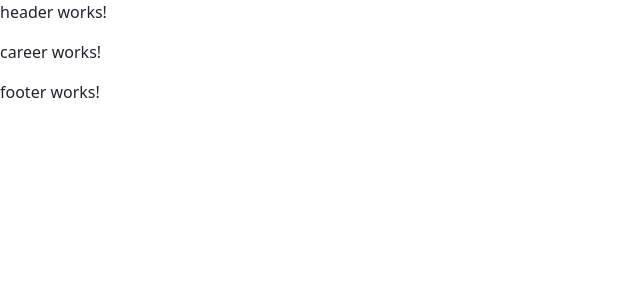
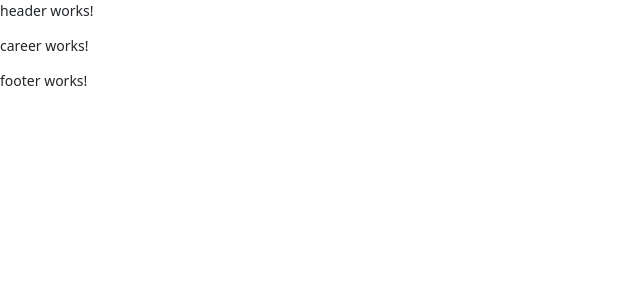
Before and after one commit to nanhngocanh/facenet-rpa-web, an Angular app: page / in a window 1280 px wide. Shown: the top 300 px of the page, without its empty margins (0-640 px from the left). Built offline with nearby package versions, Linux system fonts and the light colour scheme.

Commit message:
add style.css

```diff
--- a/src/app/components/button/button.component.css
+++ b/src/app/components/button/button.component.css
@@ -0,0 +1,16 @@
+.btn{
+    font-size: 1.1rem;
+    text-transform: uppercase;
+    color: rgb(0, 190, 125);
+    padding: 15px 35px 15px 35px;
+    border-color: #00BE7D;
+    border-radius: 30px 30px 30px 30px;
+    font-weight: bold;
+    border-width: 2px;
+    transition: 0.4s;
+}
+
+.btn:hover {
+    color: #fff;
+    background-color: #00BE7D;
+}
--- a/src/app/components/button/button.component.html
+++ b/src/app/components/button/button.component.html
@@ -1 +1 @@
-<p>button works!</p>
+<button class="btn">Content</button>
--- a/src/styles.css
+++ b/src/styles.css
@@ -1 +1,123 @@
-/* You can add global styles to this file, and also import other style files */
+* {
+	margin: 0;
+	padding: 0;
+}
+
+html,
+body {
+	min-height: 100%;
+	overflow-x: hidden;
+	position: relative;
+}
+
+html {
+	scroll-behavior: smooth;
+	scroll-snap-type: y mandatory;
+}
+
+body {
+	background: transparent;
+	color: #000000;
+	display: block;
+	font-family: 'Courier New', Courier, monospace;
+	font-size: 16px;
+	font-weight: 500; /** Medium **/
+	line-height: 2;
+	vertical-align: baseline;
+	width: 100%;
+	-webkit-box-sizing: border-box;
+	box-sizing: border-box;
+	-webkit-overflow-scrolling: touch;
+	overflow-scrolling: touch;
+	-webkit-text-size-adjust: 100%;
+	text-size-adjust: 100%;
+	display: flex;
+	justify-content: center;
+	flex-direction: column;
+}
+
+a,
+a:hover {
+	text-decoration: none;
+}
+
+img {
+	margin: 0;
+	padding: 0;
+	max-width: 100%;
+	outline: none;
+}
+
+img:hover {
+	outline: none;
+}
+
+ul {
+	list-style: none;
+}
+
+h1,
+h2,
+h3,
+h4,
+h5,
+h6 {
+	margin: 0;
+	line-height: 1.5;
+	color: #00734D;
+}
+
+input,
+select,
+textarea {
+	font-size: 16px;
+}
+
+button:focus {
+	outline: none;
+}
+
+.box-container {
+	padding: 0px 260px 100px;
+}
+
+@media screen and (max-width: 1280px) {
+	* {
+		font-size: 14px;
+	}
+}
+@media screen and (max-width: 990px) {
+	* {
+		font-size: 12px;
+	}
+}
+@media screen and (max-width: 736px) {
+	* {
+		font-size: 10px;
+	}
+}
+
+@media screen and (max-width: 1280px) {
+	.box-container {
+		padding: 0px 180px 50px;
+	}
+}
+
+@media screen and (max-width: 1024px) {
+	.box-container {
+		padding: 0px 130px 25px;
+	}
+}
+
+
+@media screen and (max-width: 768px) {
+	.box-container {
+		padding: 0px 0px 20px;
+	}
+}
+
+@media screen and (max-width: 540px) {
+	.box-container {
+		padding: 0px 0px 15px;
+	}
+}
```
